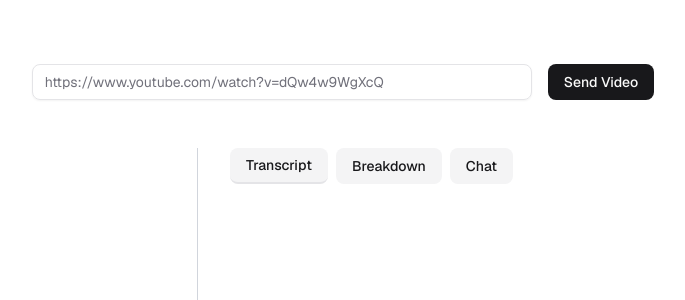
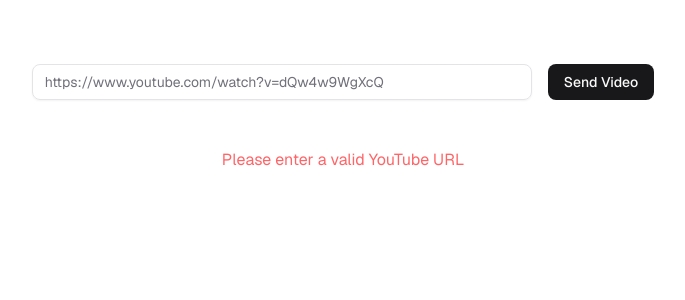
Before and after one commit to bestivil/multimodal-video-analysis, a Next.js app: page / in a window 1280 px wide. Shown: the top 300 px of the page, without its empty margins (297-982 px from the left). Built offline with nearby package versions, Linux system fonts and the light colour scheme; no server answers.

Commit message:
chore: added youtube url validation

```diff
--- a/src/app/page.tsx
+++ b/src/app/page.tsx
@@ -17,10 +17,13 @@
     setSeekTimestamp(null);
   }, [submittedURL]);
 
+  const validURL = submittedURL.includes("youtube.com");
+
   return (
     <QueryClientProvider client={queryClient}>
       <div className="flex flex-col p-16 gap-12 justify-items-center items-center font-[family-name:var(--font-geist-sans)]">
         <VideoURLInput setSubmittedURL={setSubmittedURL} />
+        {validURL ? (
           <div className="flex flex-col md:flex-row gap-2 gap-y-4 justify-around">
             <EmbedVideo
               url={submittedURL}
@@ -35,6 +38,11 @@
               setSeekTimestamp={setSeekTimestamp}
             />
           </div>
+        ) : (
+          <div className="flex border-gray-200 text-red-400 mb-4 gap-2 justify-around">
+            <h4>Please enter a valid YouTube URL</h4>
+          </div>
+        )}
       </div>
     </QueryClientProvider>
   );
```
Lines whose indentation alone changed are shown as unchanged.
